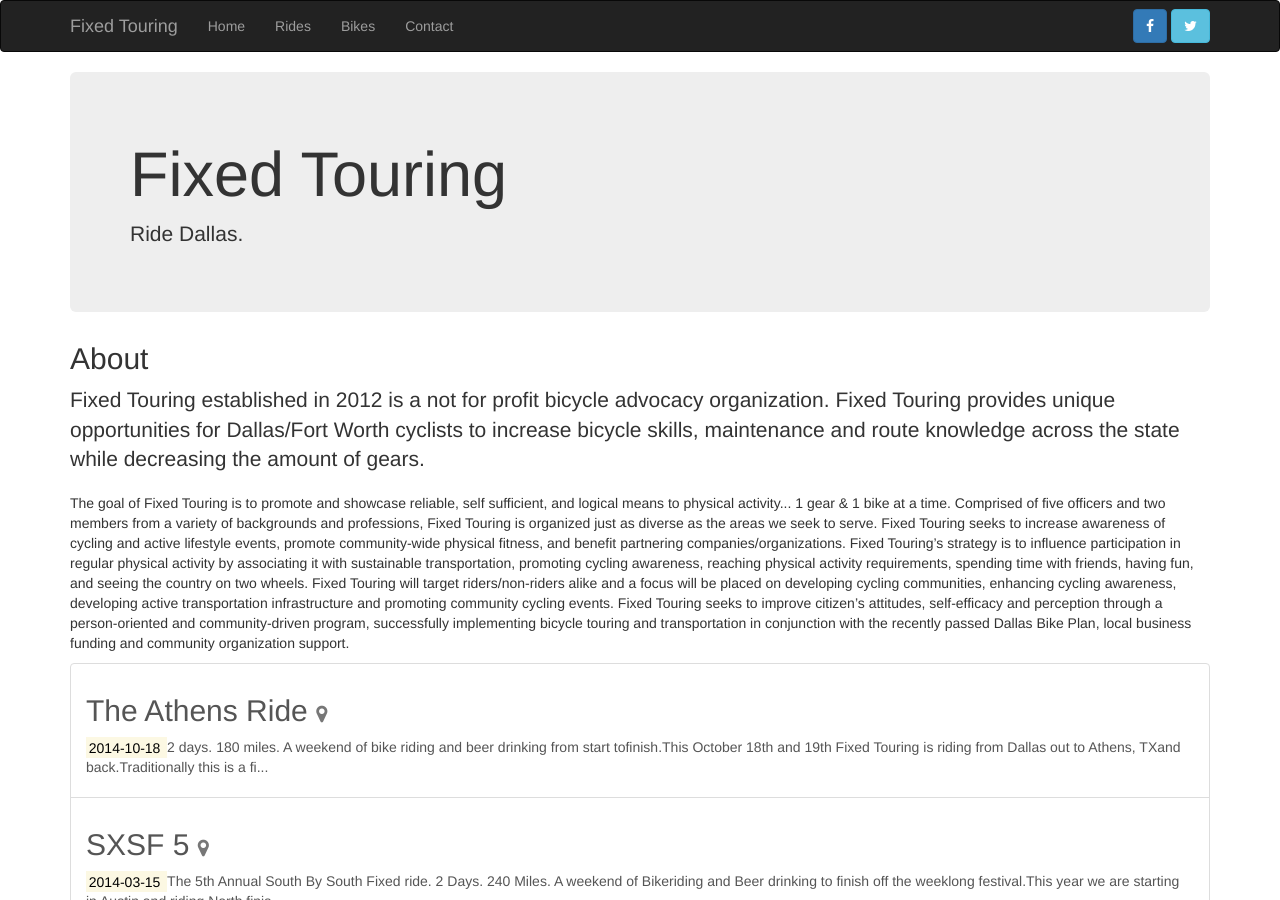
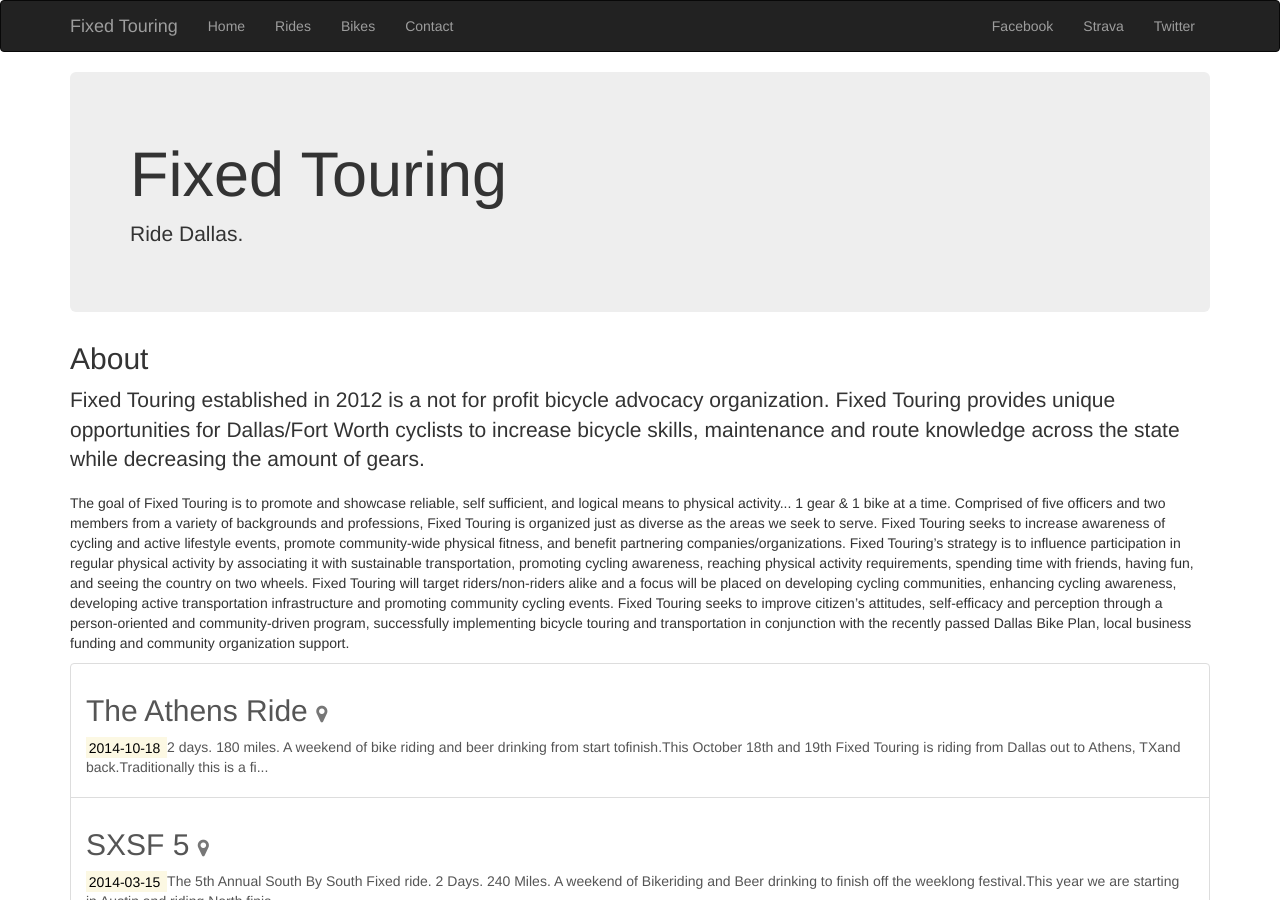
Before and after one commit to fixedtouring/fixedtouring.github.io, a Jekyll site: the page built from index.html, in a window 1280 px wide and 900 px high. Built offline with Jekyll 4.4.1, drawn with Linux system fonts in a browser that asks for light colours; nearby versions of some CDN libraries.

Commit message:
Add link to Strava in header

```diff
--- a/_layouts/default.html
+++ b/_layouts/default.html
@@ -48,13 +48,25 @@
           </div>
 
           <div class="navbar-right">
-            <a class="btn btn-primary navbar-btn" href="https://www.facebook.com/fixed.touring" role="button">
-              <i class="fa fa-facebook"></i>
-            </a>
+            <ul class="nav navbar-nav">
+              <li>
+                <a href="https://www.facebook.com/fixed.touring">
+                  Facebook
+                </a>
+              </li>
 
-            <a class="btn btn-info navbar-btn" href="https://twitter.com/fixedtouring" role="button">
-              <i class="fa fa-twitter"></i>
-            </a>
+              <li>
+                <a href="https://www.strava.com/clubs/fixed-touring">
+                  Strava
+                </a>
+              </li>
+
+              <li>
+                <a href="https://twitter.com/fixedtouring">
+                  Twitter
+                </a>
+              </li>
+            </ul>
           </div>
         </div>
       </div>
```
